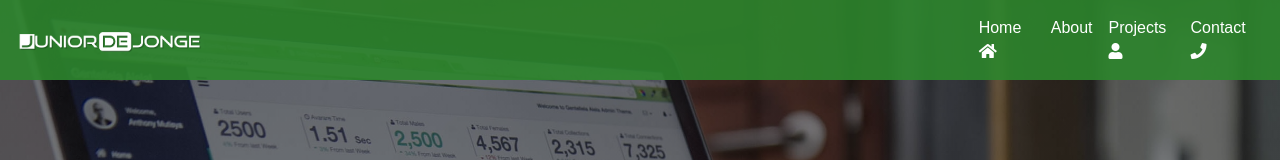
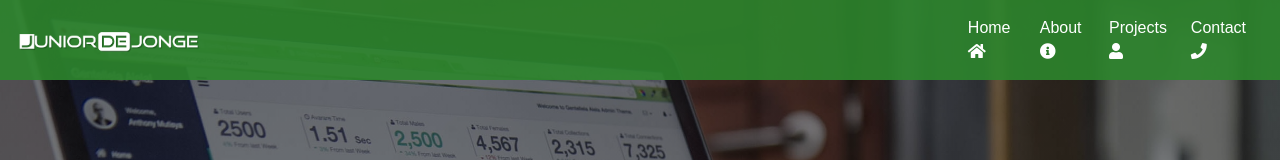
Before and after one commit to jnrade/jnrade.github.io, a plain HTML site: page index.html in a window 1280 px wide. Shown: the top 160 px of the page. Drawn offline with Linux system fonts and the light colour scheme.

Commit message:
Change menu icon
Change info icon

```diff
--- a/index.html
+++ b/index.html
@@ -29,7 +29,7 @@
         <a class="nav-link" href="#hero">Home <i class="fas fa-home"></i></a>
       </li>
       <li class="nav-item">
-        <a class="nav-link" href="#about">About <i class="fas info-circle"></i></a>
+        <a class="nav-link" href="#about">About <i class="fas fa-info-circle"></i></a>
       </li>
       <li class="nav-item">
         <a class="nav-link" href="#projects">Projects <i class="fas fa-user"></i></a>
```
